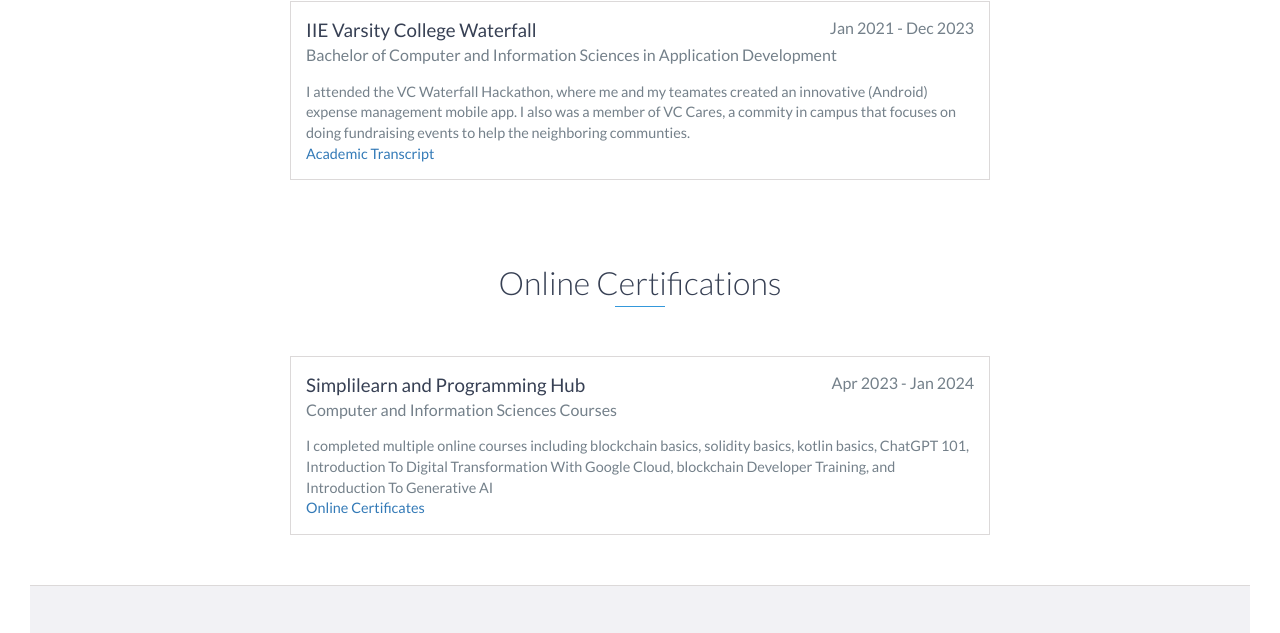
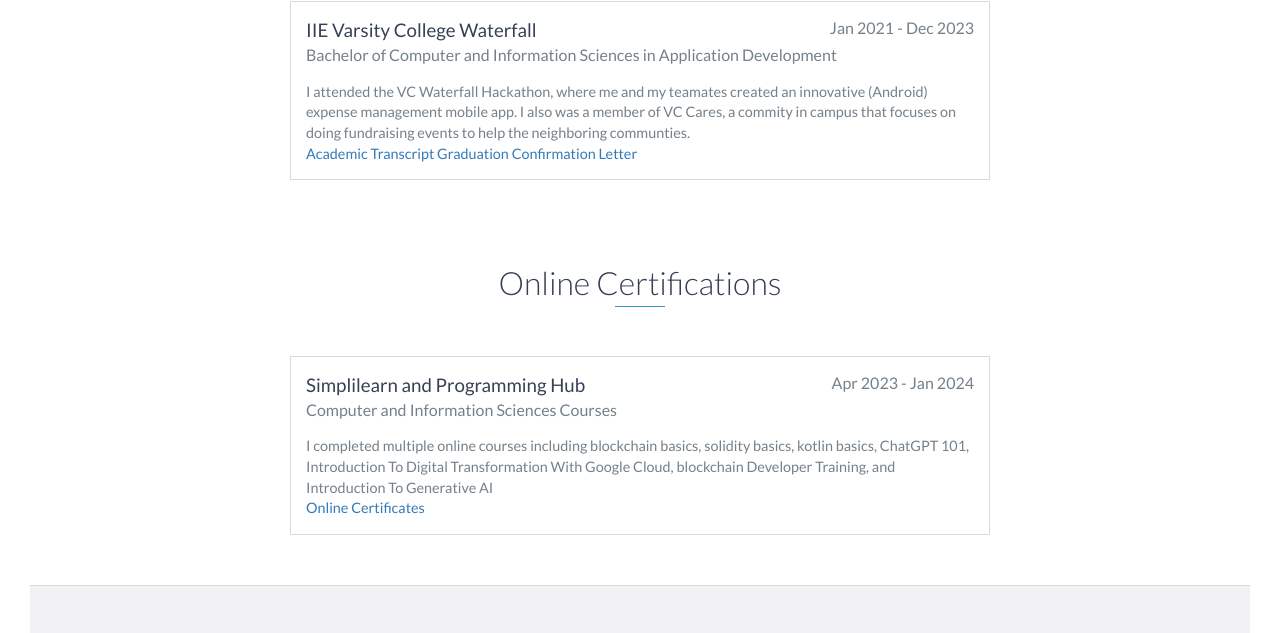
Before and after one commit to CODIEX0/portfolio, a website: page index.html in a window 1280 px wide. Shown: the part 1928-2561 px from the top of the page. Drawn offline with nearby package versions, Linux system fonts and the light colour scheme.

Commit message:
added Graduation Confirmation Letter

```diff
--- a/index.html
+++ b/index.html
@@ -123,6 +123,7 @@ I'm currently a Freelance developer, looking for permanent job as a software eng
                 I attended the VC Waterfall Hackathon, where me and my teamates created an innovative (Android) expense management mobile app.
                 I also was a member of VC Cares, a commity in campus that focuses on doing fundraising events to help the neighboring communties.<br/>
                 <a href="https://drive.google.com/file/d/1Tub-pFHvW7BqhTIQ27UEsDDSOy6OaB4b/view?usp=sharing">Academic Transcript</a>
+                <a href="https://drive.google.com/file/d/11zRDC5DwCPiY507Tuznc04nsxQjArFXk/view?usp=sharing">Graduation Confirmation Letter</a>
             </p>
         </div>
         <!-- End .education-block -->
```
